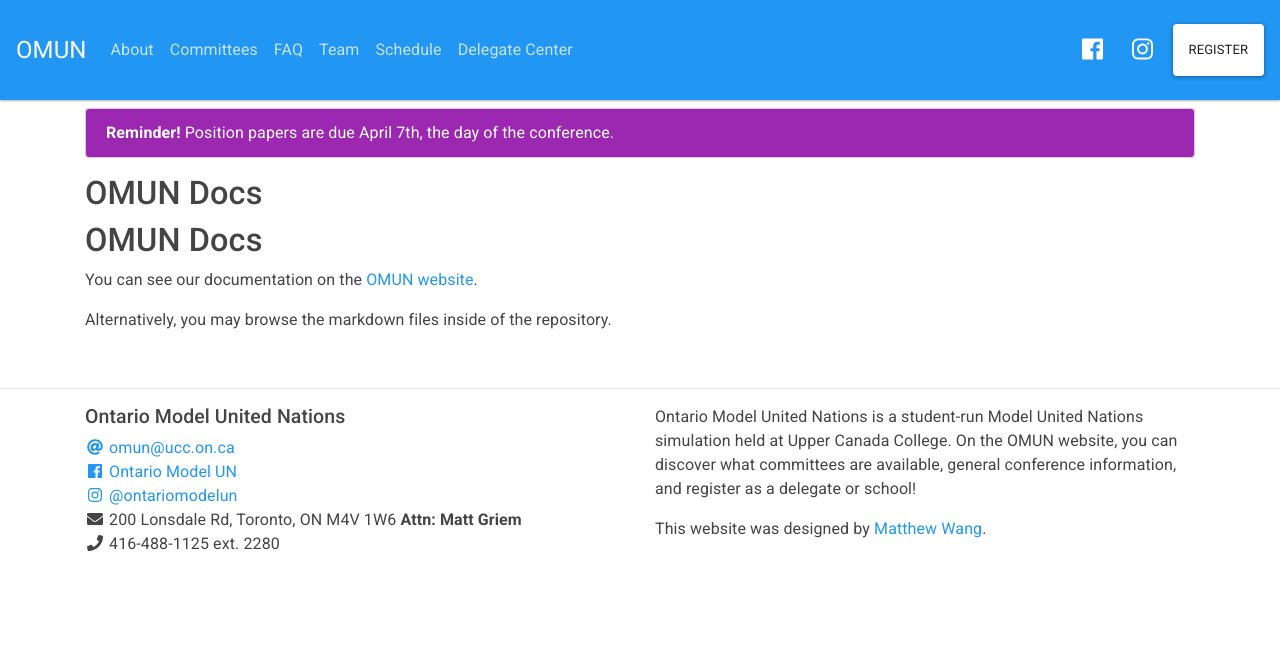
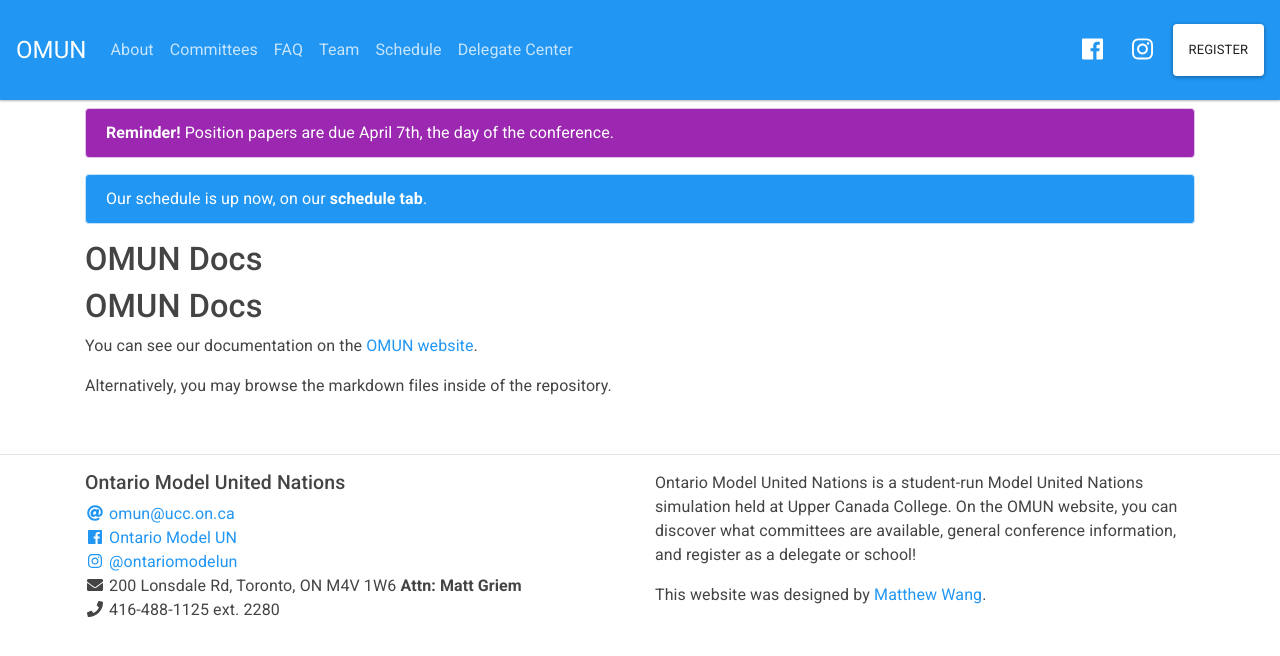
Before and after one commit to malsf21/omun.ca, a Jekyll site: the page built from _docs/README.md, in a window 1280 px wide. Shown: the top 656 px of the page. Built offline with Jekyll 4.4.1, drawn with Linux system fonts in a browser that asks for light colours; our own code applies the rules of GitHub Pages for plain Markdown files.

Commit message:
adds schedule notification

```diff
--- a/_layouts/default.html
+++ b/_layouts/default.html
@@ -9,8 +9,11 @@
 
     {% if page.type != "index" %}
     <div class="container">
-      <div class="alert alert-dismissible alert-info mt-2">
+      <div class="alert alert-info mt-2">
         <strong>Reminder!</strong> Position papers are due April 7th, the day of the conference.
+      </div>
+      <div class="alert alert-primary mt-2">
+        Our schedule is up now, on our <a href="{{site.baseurl}}/schedule/">schedule tab</a>.
       </div>
     </div>
     {% endif %}
--- a/index.html
+++ b/index.html
@@ -36,8 +36,11 @@ type: "index"
     <h3>Upper Canada College</h3>
     <hr />
   </div>
-  <div class="alert alert-dismissible alert-info mt-2">
+  <div class="alert alert-info mt-2">
     <strong>Reminder!</strong> Position papers are due April 7th, the day of the conference.
+  </div>
+  <div class="alert alert-primary mt-2">
+    Our schedule is up now, on our <a href="{{site.baseurl}}/schedule/">schedule tab</a>.
   </div>
   <div class="row">
     <div class="col-md-8 offset-md-2">
```
